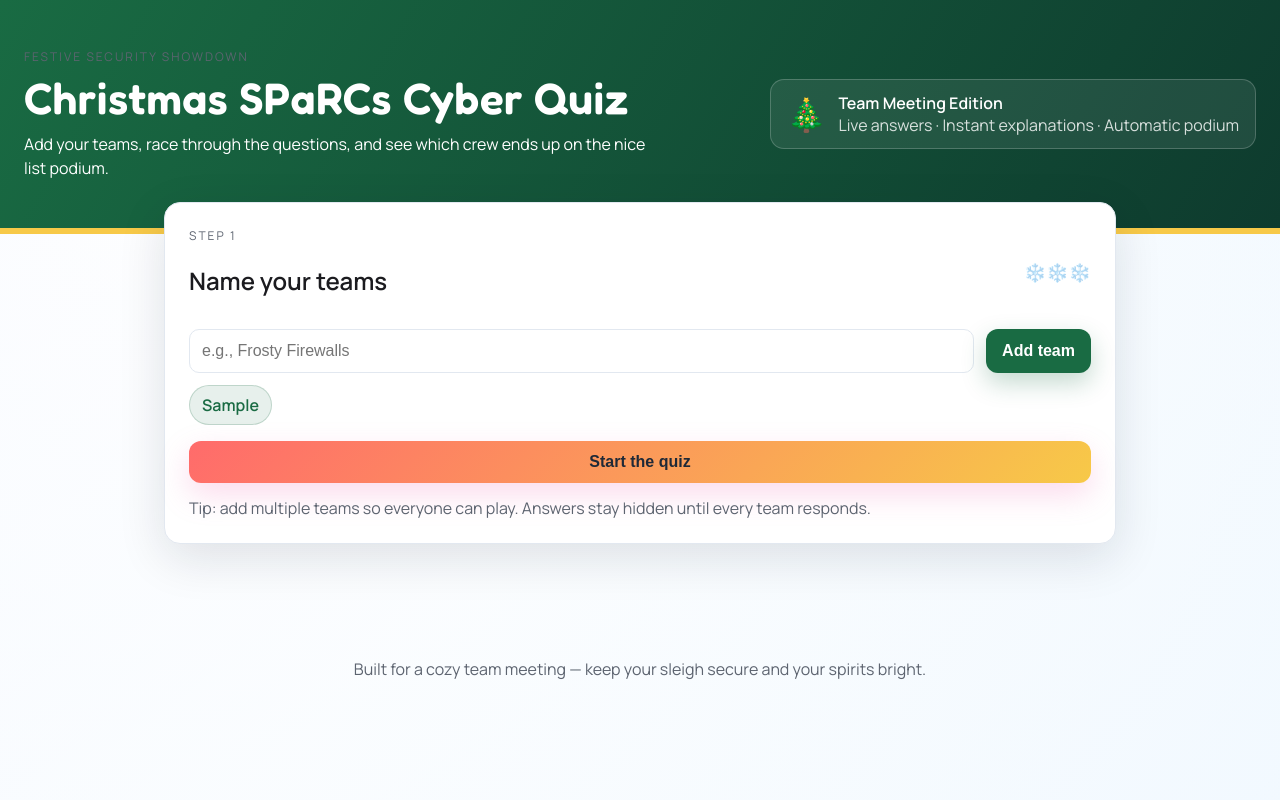
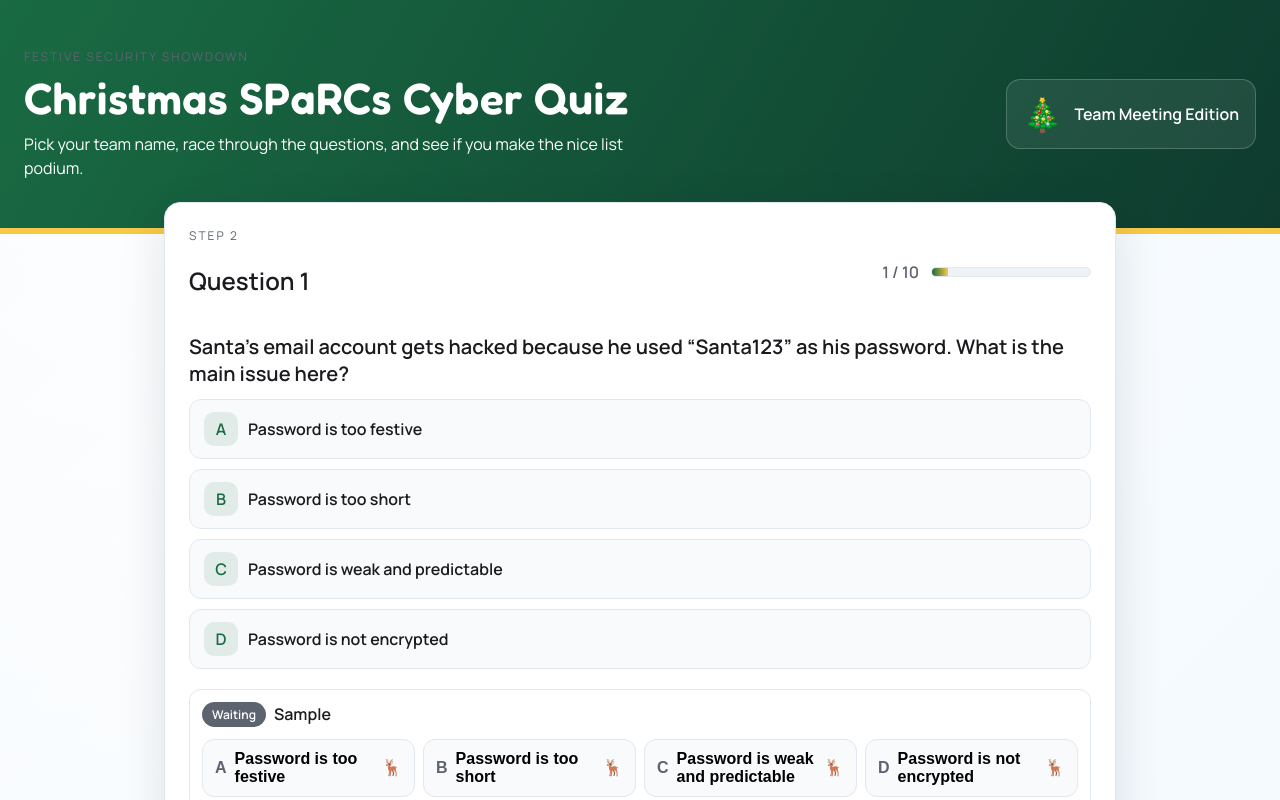
Before and after one commit to ycctwfb/Christmas-SPaRCs-Cyber-Quiz, a plain HTML site: page index.html in a window 1280 px wide. Both pictures are taken after typing "Sample" into the empty fields and a click on the button "Add team". Shown: the top 800 px of the page. Drawn offline with Linux system fonts and the light colour scheme.

Commit message:
Simplify single-team quiz flow

```diff
--- a/index.html
+++ b/index.html
@@ -14,13 +14,12 @@
     <div class="hero__content">
       <p class="eyebrow">Festive Security Showdown</p>
       <h1>Christmas SPaRCs Cyber Quiz</h1>
-      <p class="lede">Add your teams, race through the questions, and see which crew ends up on the nice list podium.</p>
+      <p class="lede">Pick your team name, race through the questions, and see if you make the nice list podium.</p>
     </div>
     <div class="hero__badge">
       <span class="badge__icon">🎄</span>
       <div>
         <p class="badge__title">Team Meeting Edition</p>
-        <p class="badge__meta">Live answers · Instant explanations · Automatic podium</p>
       </div>
     </div>
   </header>
@@ -30,7 +29,7 @@
       <div class="card__header">
         <div>
           <p class="eyebrow">Step 1</p>
-          <h2>Name your teams</h2>
+          <h2>Name your team</h2>
         </div>
         <span class="snowy-divider" aria-hidden="true">❄️❄️❄️</span>
       </div>
@@ -40,10 +39,6 @@
         <button type="submit">Add team</button>
       </form>
       <div id="team-list" class="pill-row" aria-live="polite"></div>
-      <div class="start-row">
-        <button id="start-btn" class="primary" disabled>Start the quiz</button>
-        <p class="hint">Tip: add multiple teams so everyone can play. Answers stay hidden until every team responds.</p>
-      </div>
     </section>
 
     <section class="card hidden" id="quiz-section">
@@ -86,7 +81,6 @@
   </main>
 
   <footer>
-    <p>Built for a cozy team meeting — keep your sleigh secure and your spirits bright.</p>
   </footer>
 
   <script src="script.js"></script>
--- a/script.js
+++ b/script.js
@@ -89,7 +89,6 @@ const questions = [
 const teamForm = document.getElementById("team-form");
 const teamNameInput = document.getElementById("team-name");
 const teamList = document.getElementById("team-list");
-const startBtn = document.getElementById("start-btn");
 
 const quizSection = document.getElementById("quiz-section");
 const teamSection = document.getElementById("team-section");
@@ -120,12 +119,6 @@ teamForm.addEventListener("submit", (event) => {
   teamNameInput.value = "";
 });
 
-startBtn.addEventListener("click", () => {
-  teamSection.classList.add("hidden");
-  quizSection.classList.remove("hidden");
-  renderQuestion();
-});
-
 nextBtn.addEventListener("click", () => {
   if (currentQuestion < questions.length - 1) {
     currentQuestion += 1;
@@ -137,10 +130,16 @@ nextBtn.addEventListener("click", () => {
 });
 
 function addTeam(name) {
-  if (teams.some((t) => t.name.toLowerCase() === name.toLowerCase())) return;
+  if (teams.length > 0) return;
   teams.push({ name, score: 0 });
   renderTeams();
-  startBtn.disabled = teams.length === 0;
+  startQuiz();
+}
+
+function startQuiz() {
+  teamSection.classList.add("hidden");
+  quizSection.classList.remove("hidden");
+  renderQuestion();
 }
 
 function renderTeams() {
```
